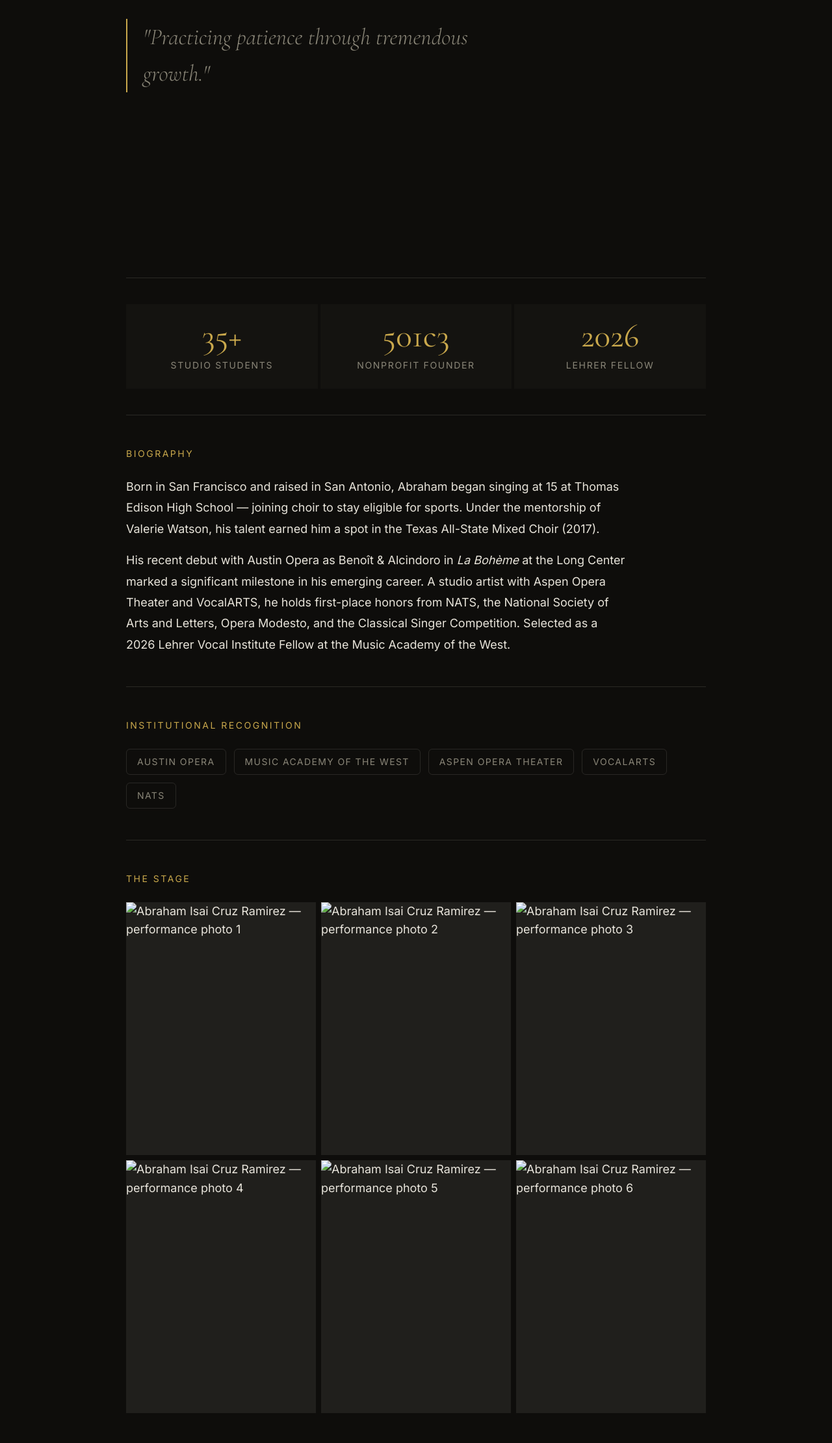
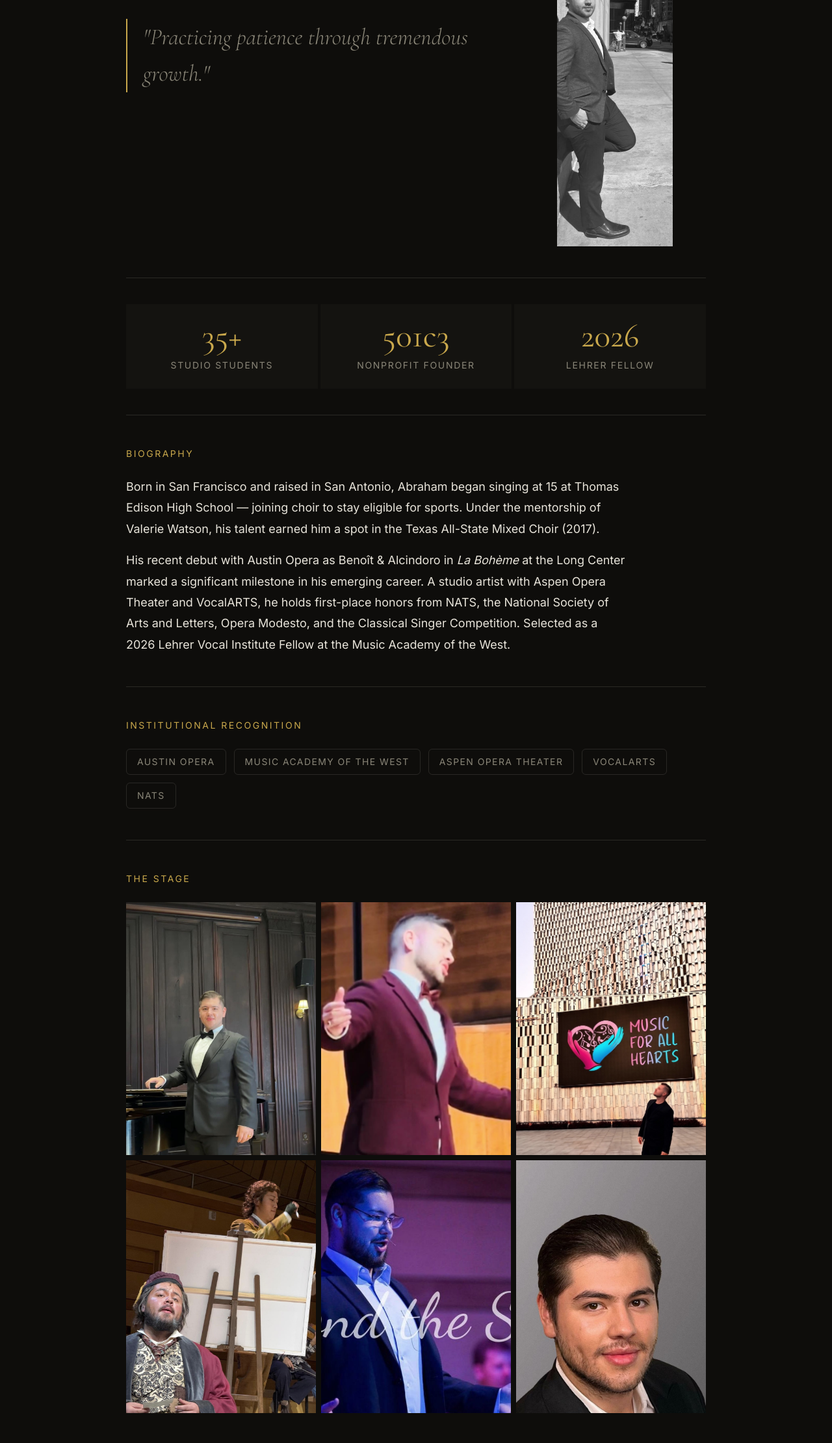
Before and after one commit to AbrahamIsaiCruzRamirez/abraham-cruz-ramirez, a plain HTML site: page index.html in a window 1280 px wide. Shown: the part 301-2521 px from the top of the page at 65% size. Drawn offline with nearby package versions, Linux system fonts and the light colour scheme.

Commit message:
Update image paths in index.html

```diff
--- a/index.html
+++ b/index.html
@@ -159,7 +159,7 @@ button{cursor:pointer;background:none;border:none}
       <blockquote class="hero-quote">"Practicing patience through tremendous growth."</blockquote>
     </div>
     <div class="hero-portrait">
-      <img src="assets/photo_01.jpg" alt="Abraham Isai Cruz Ramirez — portrait" width="476" height="1600" loading="eager">
+      <img src="photo_01.jpg" alt="Abraham Isai Cruz Ramirez — portrait" width="476" height="1600" loading="eager">
     </div>
   </header>
 
@@ -195,7 +195,7 @@ button{cursor:pointer;background:none;border:none}
   <section class="section">
     <p class="section-label">The Stage</p>
     <div class="gallery-grid">
-      <div class="gallery-item"><img src="assets/photo_02.jpg" alt="Abraham Isai Cruz Ramirez — performance photo 1" width="941" height="1600" loading="lazy"></div><div class="gallery-item"><img src="assets/photo_03.jpg" alt="Abraham Isai Cruz Ramirez — performance photo 2" width="941" height="1600" loading="lazy"></div><div class="gallery-item"><img src="assets/photo_04.jpg" alt="Abraham Isai Cruz Ramirez — performance photo 3" width="941" height="1600" loading="lazy"></div><div class="gallery-item"><img src="assets/photo_05.jpg" alt="Abraham Isai Cruz Ramirez — performance photo 4" width="941" height="1600" loading="lazy"></div><div class="gallery-item"><img src="assets/photo_06.jpg" alt="Abraham Isai Cruz Ramirez — performance photo 5" width="941" height="1600" loading="lazy"></div><div class="gallery-item"><img src="assets/photo_07.jpg" alt="Abraham Isai Cruz Ramirez — performance photo 6" width="941" height="1600" loading="lazy"></div>
+      <div class="gallery-item"><img src="photo_02.jpg" alt="Abraham Isai Cruz Ramirez — performance photo 1" width="941" height="1600" loading="lazy"></div><div class="gallery-item"><img src="photo_03.jpg" alt="Abraham Isai Cruz Ramirez — performance photo 2" width="941" height="1600" loading="lazy"></div><div class="gallery-item"><img src="photo_04.jpg" alt="Abraham Isai Cruz Ramirez — performance photo 3" width="941" height="1600" loading="lazy"></div><div class="gallery-item"><img src="photo_05.jpg" alt="Abraham Isai Cruz Ramirez — performance photo 4" width="941" height="1600" loading="lazy"></div><div class="gallery-item"><img src="photo_06.jpg" alt="Abraham Isai Cruz Ramirez — performance photo 5" width="941" height="1600" loading="lazy"></div><div class="gallery-item"><img src="photo_07.jpg" alt="Abraham Isai Cruz Ramirez — performance photo 6" width="941" height="1600" loading="lazy"></div>
     </div>
   </section>
 
```
